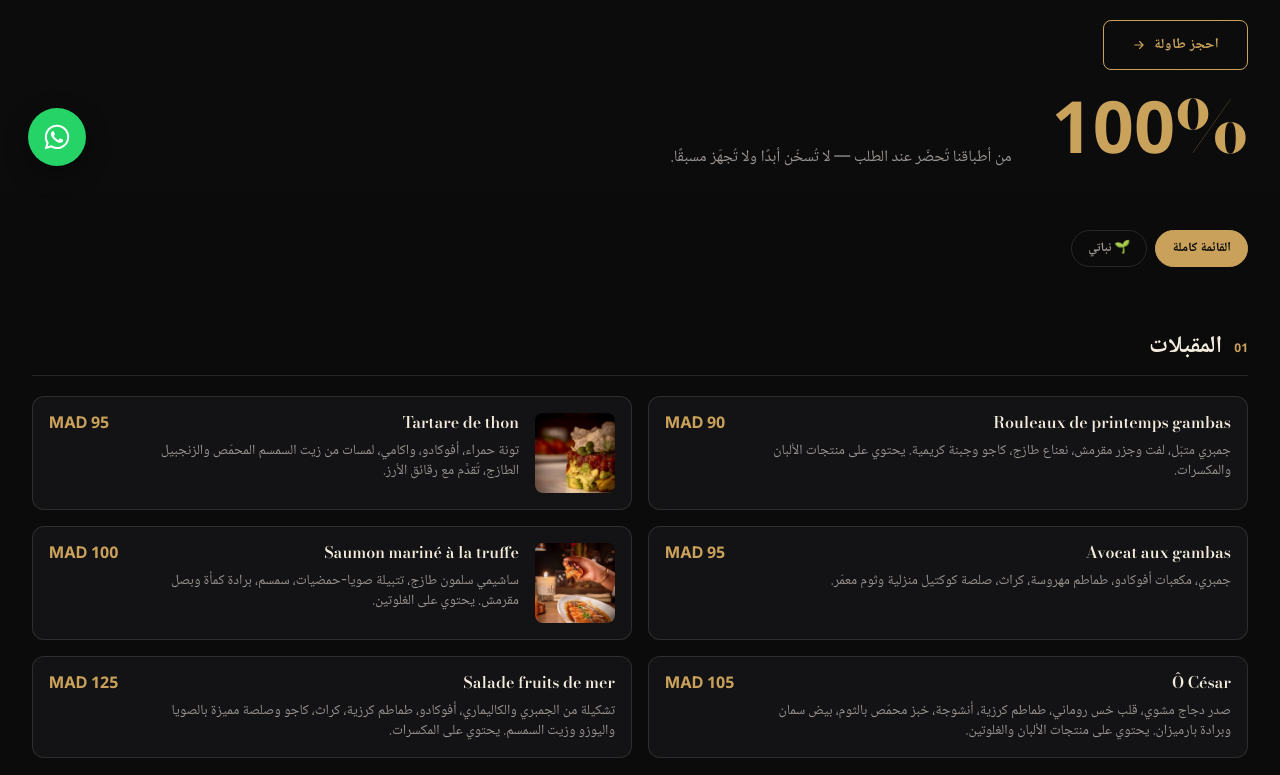
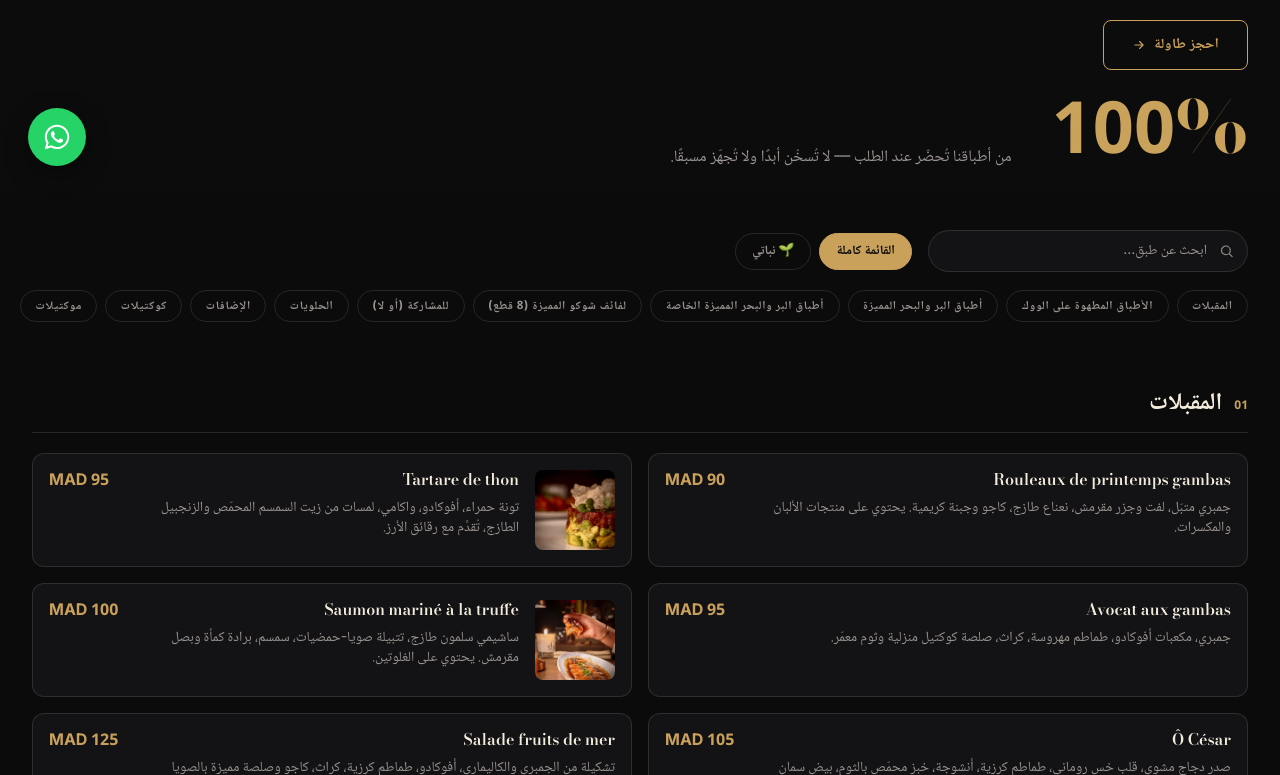
Before and after one commit to amarraduzzi/shoko-lounge, an Astro site: page /ar/menu in a window 1280 px wide. Shown: the part 606-1381 px from the top of the page. Built offline with nearby package versions, Linux system fonts and the light colour scheme; Astro itself is replaced by a stand-in of ours.

Commit message:
Update MenuContent.astro

```diff
--- a/src/content-pages/MenuContent.astro
+++ b/src/content-pages/MenuContent.astro
@@ -27,9 +27,9 @@ const copy = {
     ar: `القائمة — ${primaryKeyword} في ${city} | ${name}`,
   },
   metaDescription: {
-    fr: `Découvrez le menu complet de ${name}, ${primaryKeyword} à ${city} : entrées, plats tandoori, biryani et pains naan. Commandez en ligne ou sur place.`,
-    en: `Discover the full menu of ${name}, ${primaryKeyword} in ${city}: starters, tandoori dishes, biryani and naan bread. Order online or dine in.`,
-    ar: `اكتشف القائمة الكاملة لـ${name}, ${primaryKeyword} في ${city}: مقبلات، أطباق تندوري، برياني وخبز نان. اطلب أونلاين أو تناول الطعام في المطعم.`,
+    fr: `Découvrez le menu complet de ${name}, ${primaryKeyword} à ${city} : sushis, plats fusion asiatique et cocktails signature. Réservez votre table ou commandez en ligne.`,
+    en: `Discover the full menu of ${name}, ${primaryKeyword} in ${city}: sushi, Asian fusion dishes and signature cocktails. Book your table or order online.`,
+    ar: `اكتشف القائمة الكاملة لـ${name}, ${primaryKeyword} في ${city}: سوشي، أطباق فيوجن آسيوية وكوكتيلات مميزة. احجز طاولتك أو اطلب أونلاين.`,
   },
   heroAlt: {
     fr: `Plats du menu de ${name}`,
@@ -43,6 +43,9 @@ const copy = {
     ar: 'تشكيلة من أطباقنا المميزة. القائمة الكاملة، بجميع الخيارات والإضافات، متوفرة عند الطلب.',
   },
   readyToOrder: { fr: 'Prêt à commander ?', en: 'Ready to order?', ar: 'جاهز للطلب؟' },
+  searchPlaceholder: { fr: 'Rechercher un plat…', en: 'Search a dish…', ar: 'ابحث عن طبق…' },
+  searchLabel: { fr: 'Rechercher dans le menu', en: 'Search the menu', ar: 'البحث في القائمة' },
+  jumpNavLabel: { fr: 'Aller à une catégorie', en: 'Jump to a category', ar: 'الانتقال إلى قسم' },
 } satisfies Record<string, { fr: string; en: string; ar: string }>;
 
 const menuJsonLd = {
@@ -80,7 +83,7 @@ const path = localizedPath('/menu', lang);
   <section class="relative min-h-[420px] sm:h-[64vh] flex items-end overflow-hidden" data-reveal="scale">
     <div class="ken-burns absolute inset-0">
       <img
-        src="/images/gallery-spread.webp"
+        src="/images/dish-nara-roll.webp"
         alt={t(copy.heroAlt, lang)}
         class="absolute inset-0 w-full h-full object-cover"
       />
@@ -120,9 +123,31 @@ const path = localizedPath('/menu', lang);
        vegetarian is the one dietary fact readable straight off each dish's
        own description; see menu-highlights.ts's comment for why. Also the
        scroll anchor every category's "back to top" link jumps to. -->
-  <section id="menu-options" class="max-w-7xl mx-auto px-5 sm:px-8 pb-6 flex flex-wrap items-center gap-2 scroll-mt-24" data-reveal>
-    <button type="button" class="menu-filter-btn is-active" data-filter="all">{t(common.toutLeMenu, lang)}</button>
-    <button type="button" class="menu-filter-btn" data-filter="vegetarian">🌱 {t(common.vegetarienUniquement, lang)}</button>
+  <section id="menu-options" class="max-w-7xl mx-auto px-5 sm:px-8 pb-6 scroll-mt-24" data-reveal>
+    <div class="flex flex-col sm:flex-row sm:items-center gap-3 sm:gap-4 mb-4">
+      <div class="menu-search-wrap sm:max-w-xs w-full">
+        <svg class="menu-search-icon" width="15" height="15" viewBox="0 0 24 24" fill="none" stroke="currentColor" stroke-width="1.8" stroke-linecap="round" stroke-linejoin="round" aria-hidden="true">
+          <circle cx="11" cy="11" r="7" />
+          <path d="M21 21l-4.3-4.3" />
+        </svg>
+        <input
+          type="text"
+          id="menu-search"
+          class="menu-search-input"
+          placeholder={t(copy.searchPlaceholder, lang)}
+          aria-label={t(copy.searchLabel, lang)}
+        />
+      </div>
+      <div class="flex flex-wrap items-center gap-2">
+        <button type="button" class="menu-filter-btn is-active" data-filter="all">{t(common.toutLeMenu, lang)}</button>
+        <button type="button" class="menu-filter-btn" data-filter="vegetarian">🌱 {t(common.vegetarienUniquement, lang)}</button>
+      </div>
+    </div>
+    <nav class="menu-jump-scroll" aria-label={t(copy.jumpNavLabel, lang)}>
+      {menuHighlights.map((category, i) => (
+        <a href={`#cat-${i}`} class="menu-jump-chip" data-jump>{t(category.label, lang)}</a>
+      ))}
+    </nav>
   </section>
 
   <!-- Alternating band now goes warm (--color-primary-dark) instead of
@@ -130,7 +155,7 @@ const path = localizedPath('/menu', lang);
        here rather than À propos/Avis because it's food, and warmth fits
        a menu the way it doesn't fit an editorial about-page. -->
   {menuHighlights.map((category, i) => (
-    <div class={i % 2 === 1 ? 'section-tint-warm' : ''} data-menu-category>
+    <div id={`cat-${i}`} class={`scroll-mt-28 sm:scroll-mt-32 ${i % 2 === 1 ? 'section-tint-warm' : ''}`} data-menu-category>
       <section class="max-w-7xl mx-auto px-5 sm:px-8 py-8 sm:py-10">
         <div class={category.image ? 'grid sm:grid-cols-[minmax(0,15rem)_1fr] gap-6 sm:gap-8 items-start' : ''}>
           {category.image && (
@@ -153,6 +178,7 @@ const path = localizedPath('/menu', lang);
                   style={`background-color: ${i % 2 === 1 ? 'color-mix(in srgb, var(--color-primary-dark) 14%, var(--color-surface-muted))' : 'var(--color-surface)'}; border: 1px solid var(--color-border); transition-delay: ${j * 70}ms`}
                   data-reveal
                   data-veg={item.vegetarian ? 'true' : 'false'}
+                  data-search={`${item.name} ${t(item.description, lang)}`}
                 >
                   {item.image && (
                     <div class="photo-frame shrink-0 rounded-lg overflow-hidden w-16 h-16 sm:w-20 sm:h-20">
@@ -224,6 +250,87 @@ const path = localizedPath('/menu', lang);
   .menu-back-to-top:hover {
     color: var(--color-accent);
   }
+
+  .menu-search-wrap {
+    position: relative;
+  }
+  .menu-search-icon {
+    position: absolute;
+    inset-inline-start: 0.9rem;
+    top: 50%;
+    transform: translateY(-50%);
+    color: var(--color-text-muted);
+    pointer-events: none;
+  }
+  .menu-search-input {
+    width: 100%;
+    padding-block: 0.6rem;
+    padding-inline-start: 2.5rem;
+    padding-inline-end: 1rem;
+    border-radius: 999px;
+    border: 1px solid var(--color-border);
+    background-color: var(--color-surface);
+    color: var(--color-text-primary);
+    font-size: 0.875rem;
+    transition: border-color 0.15s ease;
+  }
+  .menu-search-input::placeholder {
+    color: var(--color-text-muted);
+  }
+  .menu-search-input:focus {
+    outline: none;
+    border-color: var(--color-accent);
+  }
+  .menu-jump-chip {
+    flex: 0 0 auto;
+    font-size: 0.72rem;
+    font-weight: 700;
+    letter-spacing: 0.06em;
+    text-transform: uppercase;
+    padding: 0.4rem 0.9rem;
+    border-radius: 999px;
+    border: 1px solid var(--color-border);
+    color: var(--color-text-muted);
+    background-color: transparent;
+    white-space: nowrap;
+    transition:
+      color 0.15s ease,
+      border-color 0.15s ease;
+  }
+  .menu-jump-chip:hover {
+    border-color: var(--color-accent);
+    color: var(--color-accent);
+  }
+
+  /* Glovo-style horizontal scroll strip for the jump-chip row. */
+  .menu-jump-scroll {
+    display: flex;
+    gap: 0.5rem;
+    overflow-x: auto;
+    overflow-y: hidden;
+    scroll-behavior: smooth;
+    -webkit-overflow-scrolling: touch;
+    scrollbar-width: none;
+    -ms-overflow-style: none;
+    margin-inline: -1.25rem;
+    padding-inline: 1.25rem;
+    padding-block: 2px;
+    mask-image: linear-gradient(to right, transparent, black 20px, black calc(100% - 20px), transparent);
+    -webkit-mask-image: linear-gradient(to right, transparent, black 20px, black calc(100% - 20px), transparent);
+  }
+  .menu-jump-scroll::-webkit-scrollbar {
+    display: none;
+  }
+  [dir='rtl'] .menu-jump-scroll {
+    mask-image: linear-gradient(to left, transparent, black 20px, black calc(100% - 20px), transparent);
+    -webkit-mask-image: linear-gradient(to left, transparent, black 20px, black calc(100% - 20px), transparent);
+  }
+  @media (min-width: 640px) {
+    .menu-jump-scroll {
+      margin-inline: -2rem;
+      padding-inline: 2rem;
+    }
+  }
 </style>
 
 <script>
@@ -234,16 +341,31 @@ const path = localizedPath('/menu', lang);
   // via a View Transitions client-side navigation, not just a hard load.
   document.addEventListener('astro:page-load', () => {
     const filterButtons = document.querySelectorAll('.menu-filter-btn');
-    if (!filterButtons.length) return;
-
+    const searchInput = document.getElementById('menu-search');
+    const jumpChips = document.querySelectorAll('[data-jump]');
     const items = document.querySelectorAll('[data-veg]');
     const categories = document.querySelectorAll('[data-menu-category]');
 
-    function applyFilter(filter) {
+    if (!filterButtons.length && !searchInput) return;
+
+    let activeFilter = 'all';
+
+    // Accent-insensitive match ("epices" also finds "épices") — a visitor
+    // typing on a phone shouldn't need the right diacritics to find a dish.
+    function normalize(str) {
+      return str
+        .toLowerCase()
+        .normalize('NFD')
+        .replace(/[\u0300-\u036f]/g, '');
+    }
+
+    function applyFilters() {
+      const query = normalize(searchInput?.value.trim() ?? '');
       items.forEach((item) => {
         const isVeg = item.getAttribute('data-veg') === 'true';
-        const show = filter === 'all' || isVeg;
-        item.style.display = show ? '' : 'none';
+        const matchesFilter = activeFilter === 'all' || isVeg;
+        const matchesQuery = !query || normalize(item.getAttribute('data-search') ?? '').includes(query);
+        item.style.display = matchesFilter && matchesQuery ? '' : 'none';
       });
 
       categories.forEach((cat) => {
@@ -256,10 +378,24 @@ const path = localizedPath('/menu', lang);
       btn.addEventListener('click', () => {
         filterButtons.forEach((b) => b.classList.remove('is-active'));
         btn.classList.add('is-active');
-        applyFilter(btn.getAttribute('data-filter'));
+        activeFilter = btn.getAttribute('data-filter');
+        applyFilters();
       });
     });
 
-    applyFilter('all');
+    searchInput?.addEventListener('input', applyFilters);
+
+    // Intercept the jump chips so the scroll target respects scroll-mt
+    // (the sticky order bar's height) the same way as a plain #hash
+    // navigation would — smooth on top of that, not instead of it.
+    jumpChips.forEach((chip) => {
+      chip.addEventListener('click', (e) => {
+        e.preventDefault();
+        const target = document.querySelector(chip.getAttribute('href'));
+        target?.scrollIntoView({ behavior: 'smooth', block: 'start' });
+      });
+    });
+
+    applyFilters();
   });
 </script>
```
